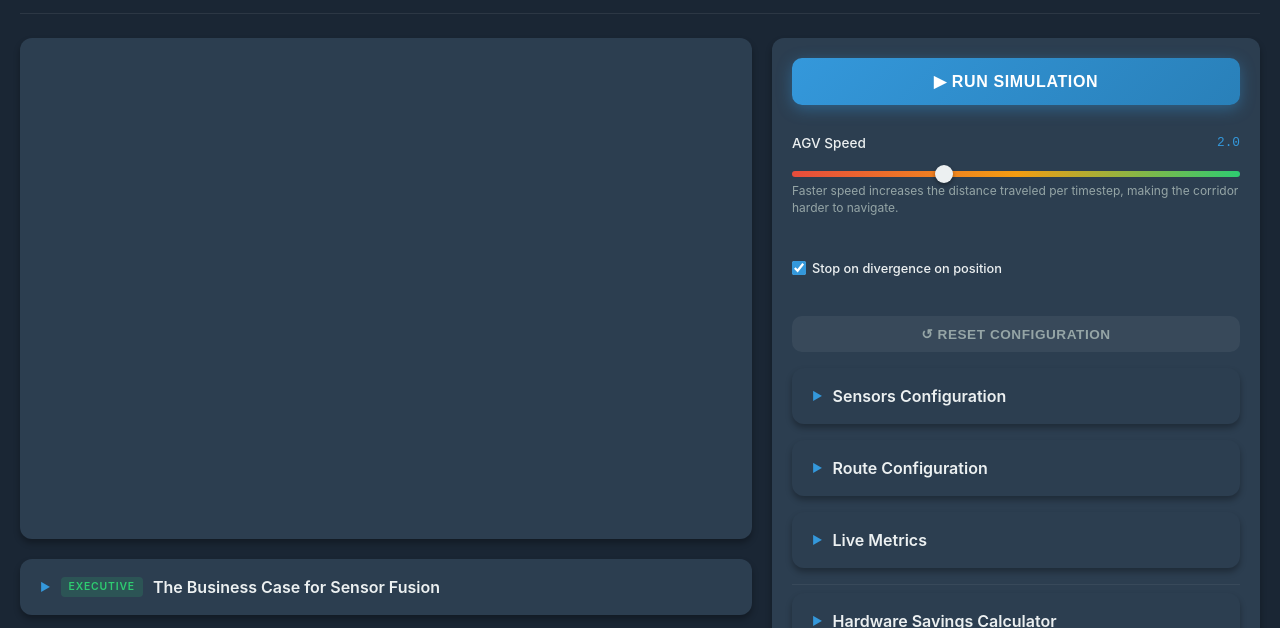
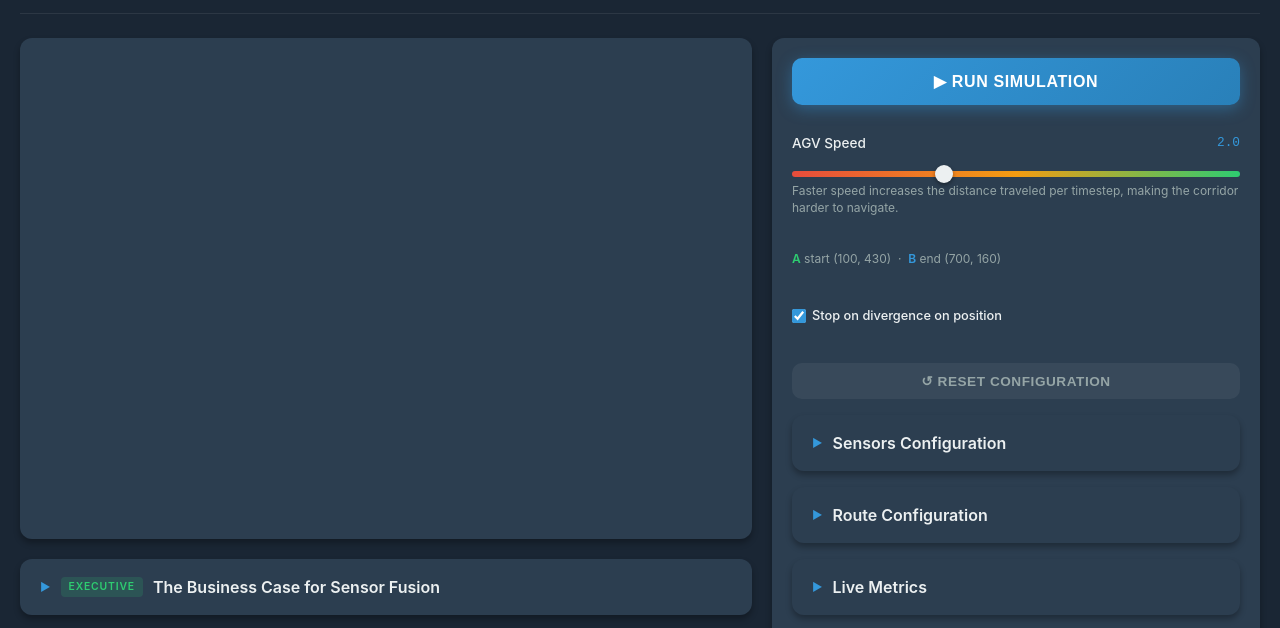
Before and after one commit to gabripo/the_agv_game, a website: page index.html in a window 1280 px wide. Shown: the part 102-730 px from the top of the page. Drawn offline with nearby package versions, Linux system fonts and the light colour scheme.

Commit message:
opc: display coordinates of start and end points, valid default path without collosions

```diff
--- a/index.html
+++ b/index.html
@@ -204,6 +204,13 @@
             <input type="range" id="agvSpeed" min="0.5" max="5.0" step="0.1" value="2.0">
             <div class="slider-hint">Faster speed increases the distance traveled per timestep, making the corridor
               harder to navigate.</div>
+          </div>
+          <div style="font-size: 0.75rem; color: var(--text-secondary); line-height: 1.6; padding: 4px 0 8px;">
+            <span style="color: var(--success); font-weight: 600;">A</span> start
+            <span id="startCoordDisplay">(150, 400)</span>
+            &nbsp;·&nbsp;
+            <span style="color: var(--accent); font-weight: 600;">B</span> end
+            <span id="endCoordDisplay">(700, 160)</span>
           </div>
 
           <label class="sensor-toggle" style="margin: 8px 0 12px; padding: 6px 0;">
--- a/script.js
+++ b/script.js
@@ -223,7 +223,7 @@ let slipStartTime = CORRIDOR_T_START;
 let slipEndTime = CORRIDOR_T_END;
 
 let agvSpeed = 2.0;
-let startPoint = { x: 150, y: 400 };
+let startPoint = { x: 100, y: 430 };
 let endPoint = { x: 700, y: 160 };
 let userCorridorStart = CORRIDOR_T_START;
 let userCorridorEnd = CORRIDOR_T_END;
@@ -549,11 +549,13 @@ function mouseDragged() {
     startPoint.y = y;
     buildTrajectory();
     initSimulation();
+    updateCoordDisplay();
   } else if (dragTarget === 'end') {
     endPoint.x = x;
     endPoint.y = y;
     buildTrajectory();
     initSimulation();
+    updateCoordDisplay();
   } else if (dragTarget === 'corridorStart' || dragTarget === 'corridorEnd') {
     const idx = getNearestTrajectoryIndex(mouseX, mouseY);
     if (dragTarget === 'corridorStart') {
@@ -1443,12 +1445,22 @@ function resetConfig() {
   buildTrajectory();
   buildRacks();
 
+  // Update coordinate display
+  updateCoordDisplay();
+
   // Apply tuning and update metrics display
   updateSensorTuning();
   if (typeof updateMetrics === 'function') updateMetrics();
 }
 
 // ============================================================
+function updateCoordDisplay() {
+  const startEl = document.getElementById('startCoordDisplay');
+  const endEl = document.getElementById('endCoordDisplay');
+  if (startEl) startEl.textContent = '(' + Math.round(startPoint.x) + ', ' + Math.round(startPoint.y) + ')';
+  if (endEl) endEl.textContent = '(' + Math.round(endPoint.x) + ', ' + Math.round(endPoint.y) + ')';
+}
+
 function updateSliderBg(slider) {
   const min = parseFloat(slider.min);
   const max = parseFloat(slider.max);
@@ -1467,6 +1479,7 @@ if (typeof document !== 'undefined') {
     if (speedEl) agvSpeed = parseFloat(speedEl.value);
     const rangeEl = document.getElementById('lidarRange');
     if (rangeEl) lidarRange = parseFloat(rangeEl.value);
+    updateCoordDisplay();
     function setupSensorListener(name) {
       const accId = name + 'Accuracy';
       const valId = name + 'Value';
```
